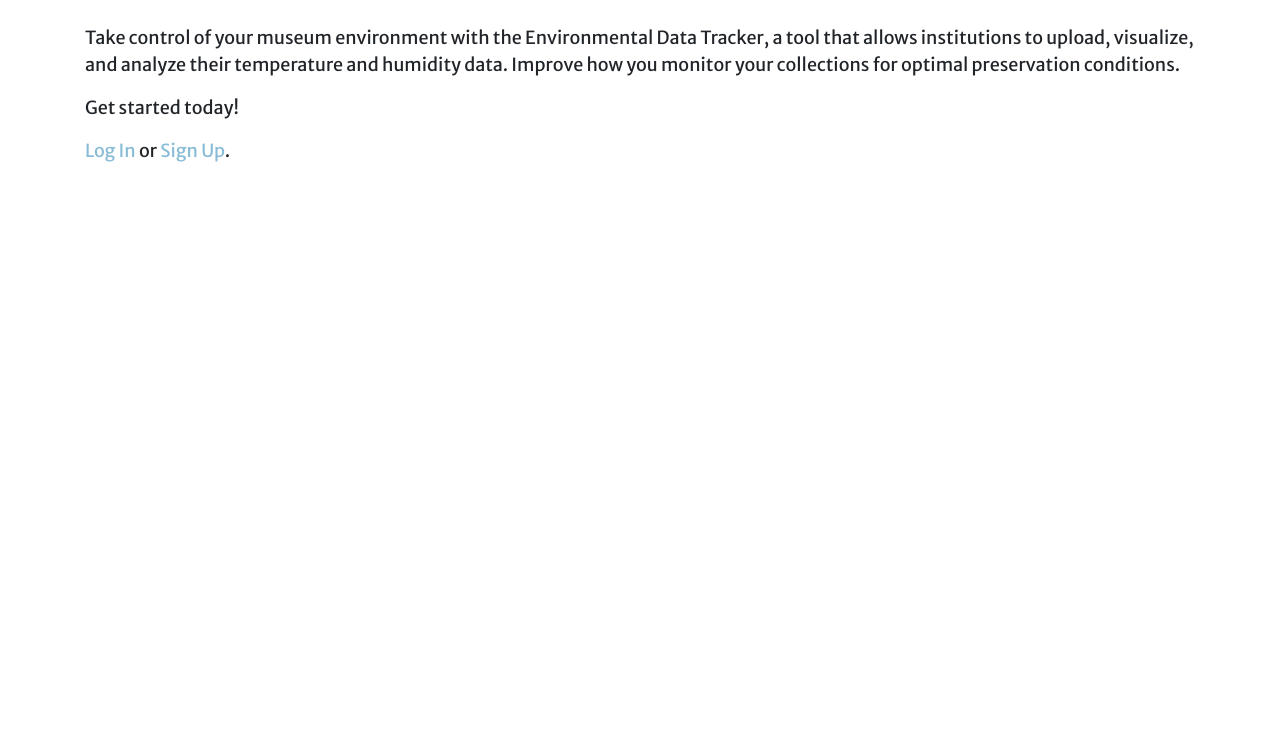
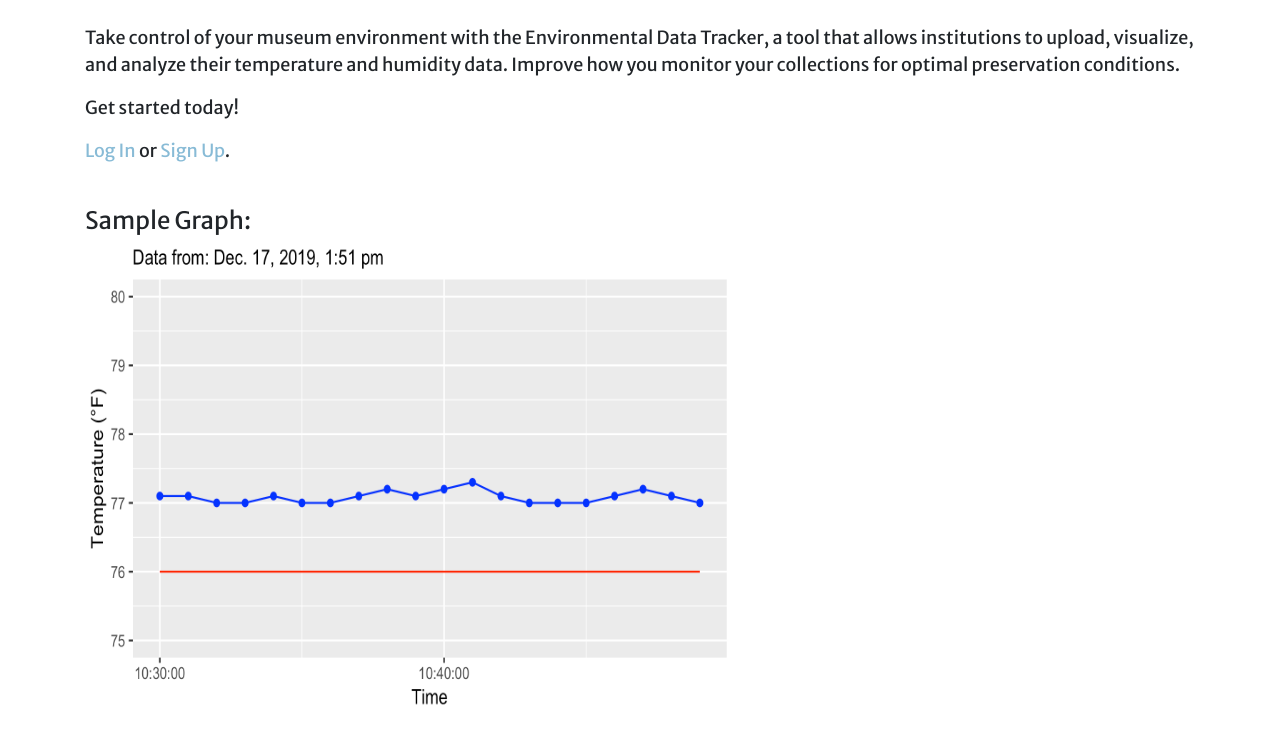
Before and after one commit to ClioGMU/edt, a Django app: page / in a window 1280 px wide. Shown: the part 70-800 px from the top of the page. Run offline with Django 3.2, Linux system fonts and the light colour scheme; parts of the project's set-up code (start-up, migrations or seed data) failed here and were passed over; some libraries are stand-ins or nearby versions.

Commit message:
Add sample graph image

```diff
--- a/templates/home.html
+++ b/templates/home.html
@@ -25,6 +25,7 @@
     <h4 class="title">Data Visualizations</h4>
       <ul>
         COMING SOON!
+        <img src="/static/img/sample-graph.png" alt="Sample Graph" style="width:200px;height:175px;>
       </ul>
   </div>
 
@@ -36,5 +37,9 @@
 </div>
 <p>Get started today!</p>
 <p><a href="{% url 'login' %}">Log In</a> or <a href="{% url 'signup' %}">Sign Up</a>.</p>
+<br>
+<h4>Sample Graph:</h4>
+<img src="/static/img/sample-graph.png" alt="Sample Graph" style="width:650px;height:475px;>
+
 {% endif %}
 {% endblock content %}
```
Also changed, not shown: static/img/sample-graph.png (added).
